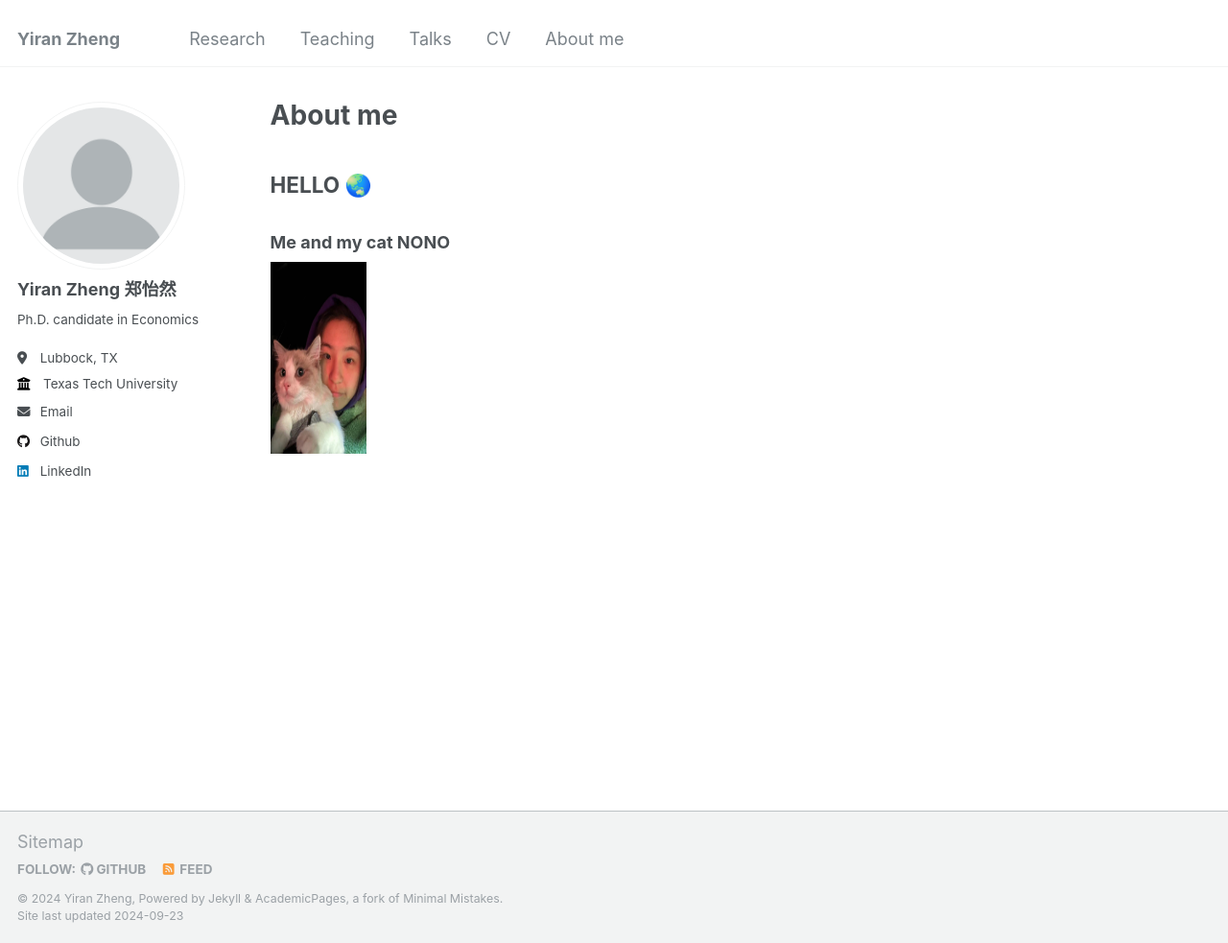
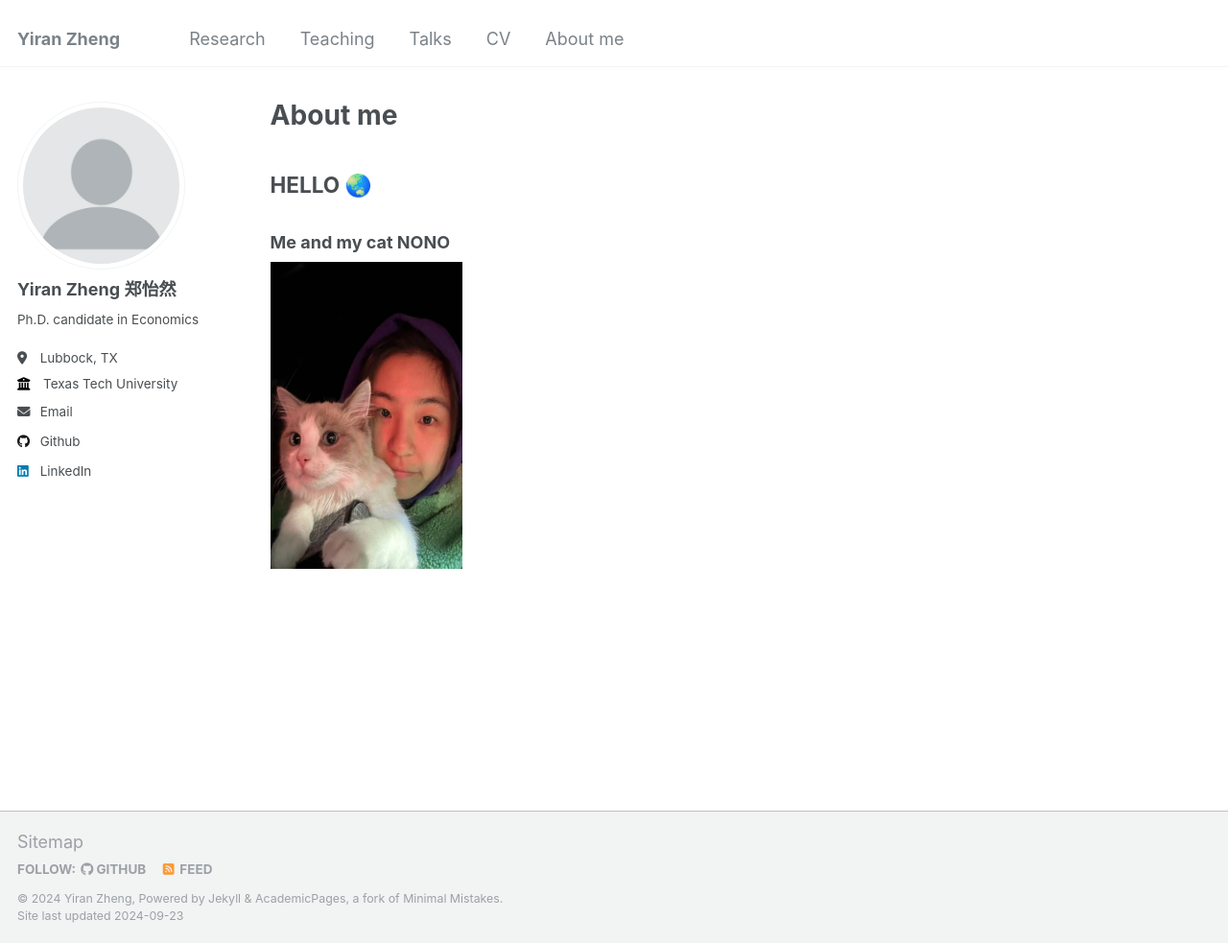
Before and after one commit to yiran-zheng/yiran-zheng.github.io, a Jekyll site: the page built from _pages/portfolio.html, in a window 1280 px wide and 983 px high. Shown: the whole window at 96% size. Built offline with Jekyll 4.4.1, drawn with Linux system fonts in a browser that asks for light colours.

Commit message:
Update portfolio.html

```diff
--- a/_pages/portfolio.html
+++ b/_pages/portfolio.html
@@ -10,8 +10,8 @@ author_profile: true
 <h3>Me and my cat NONO</h3>
 <style>
   .resized-image {
-    width: 100px;
-    height: 200px;
+    width: 200px;
+    height: 320px;
   }
 </style>
 <img src="../images/pic1.jpg" class="resized-image" alt="Me and NONO">
```
